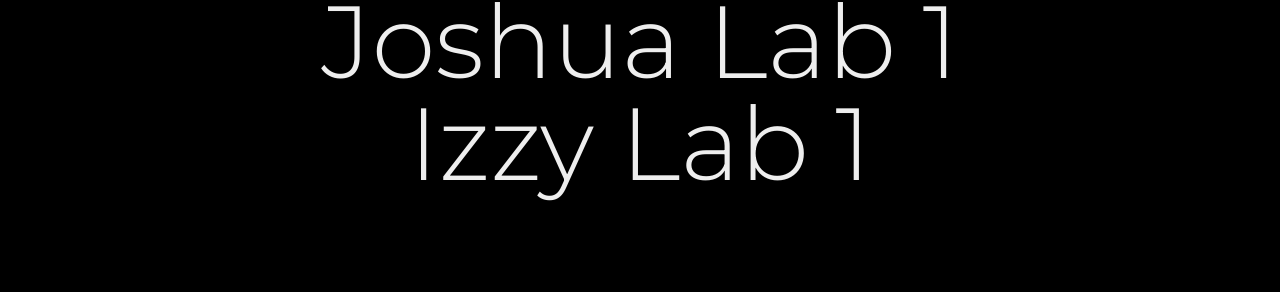
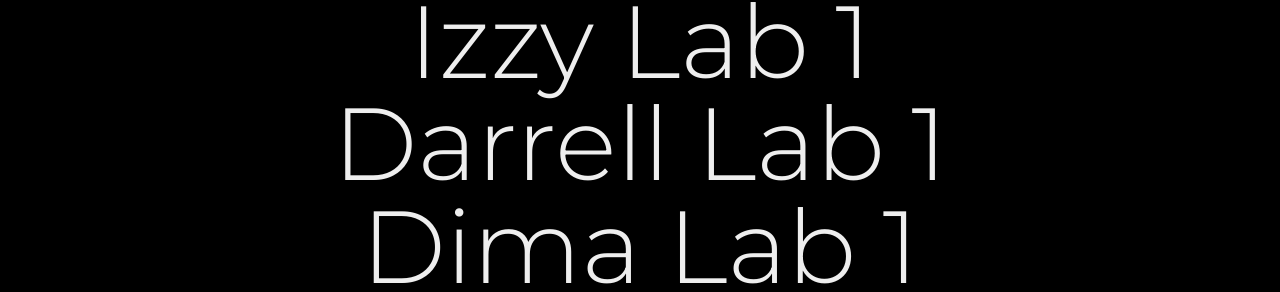
Before and after one commit to Izzy-Elizzy/vocalshield, a Next.js app: page /vocalshield/lab in a window 1280 px wide. Shown: the part 505-797 px from the top of the page. Built offline with nearby package versions, Linux system fonts and the light colour scheme.

Commit message:
Added Lab Links

```diff
--- a/components/labComponent.js
+++ b/components/labComponent.js
@@ -10,6 +10,10 @@
       <a href="https://drive.google.com/file/d/1qpVE0K76jVsmFGc9p2Ue1sz9tC7aPaan/view?usp=sharing">Joshua Lab 1</a>
       <br/>
       <a href="https://docs.google.com/document/d/1Jh58QXdVu-xnc1c59pI10_6_crko4yzawixaWkEpCXQ/edit?usp=sharing">Izzy Lab 1</a>
+      <br/>
+      <a href="https://drive.google.com/file/d/1sOQRgYppQx0uO0ZXp9m_vGmrkda5PCIH/view?usp=sharing">Darrell Lab 1</a>
+      <br/>
+      <a href="https://drive.google.com/file/d/1swbgM7N1J28X_fjPifE_ys5h6gDkNc08/view?usp=sharing">Dima Lab 1</a>
     </div>
   );
 }
```
